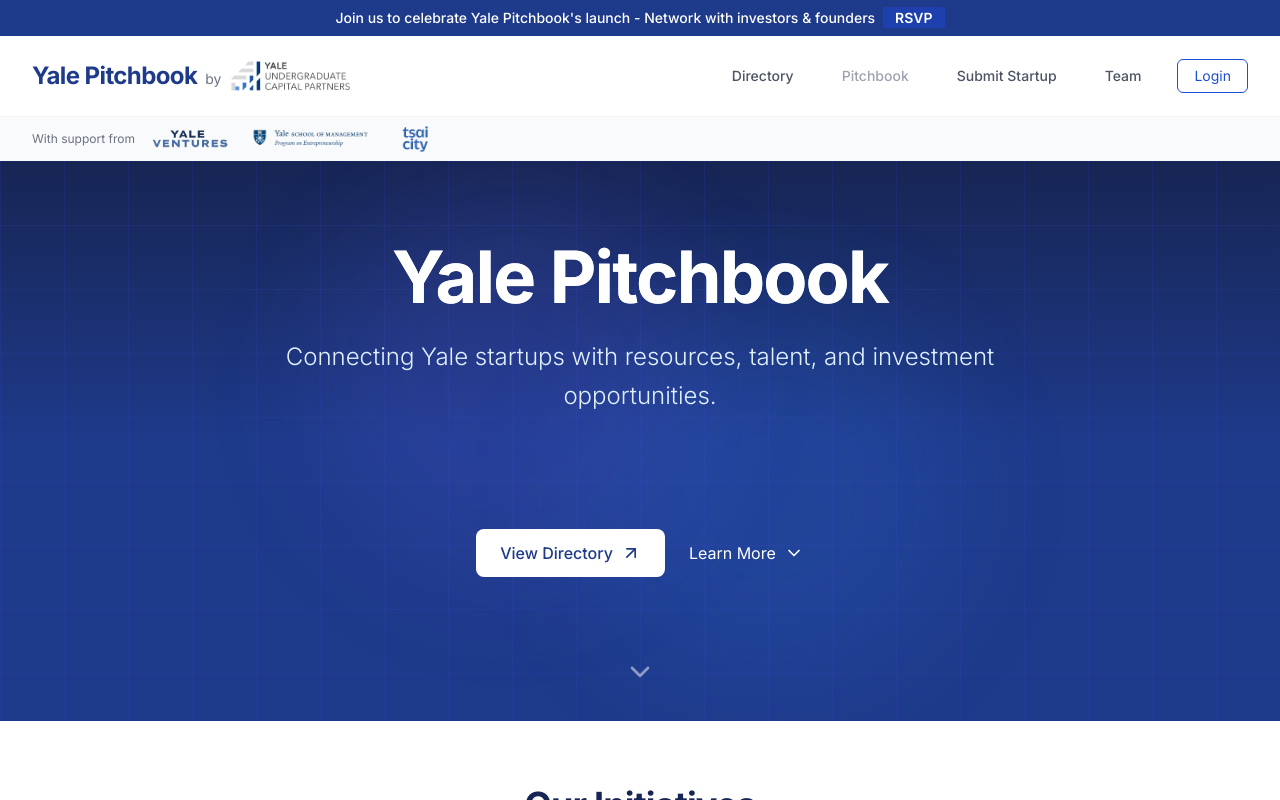
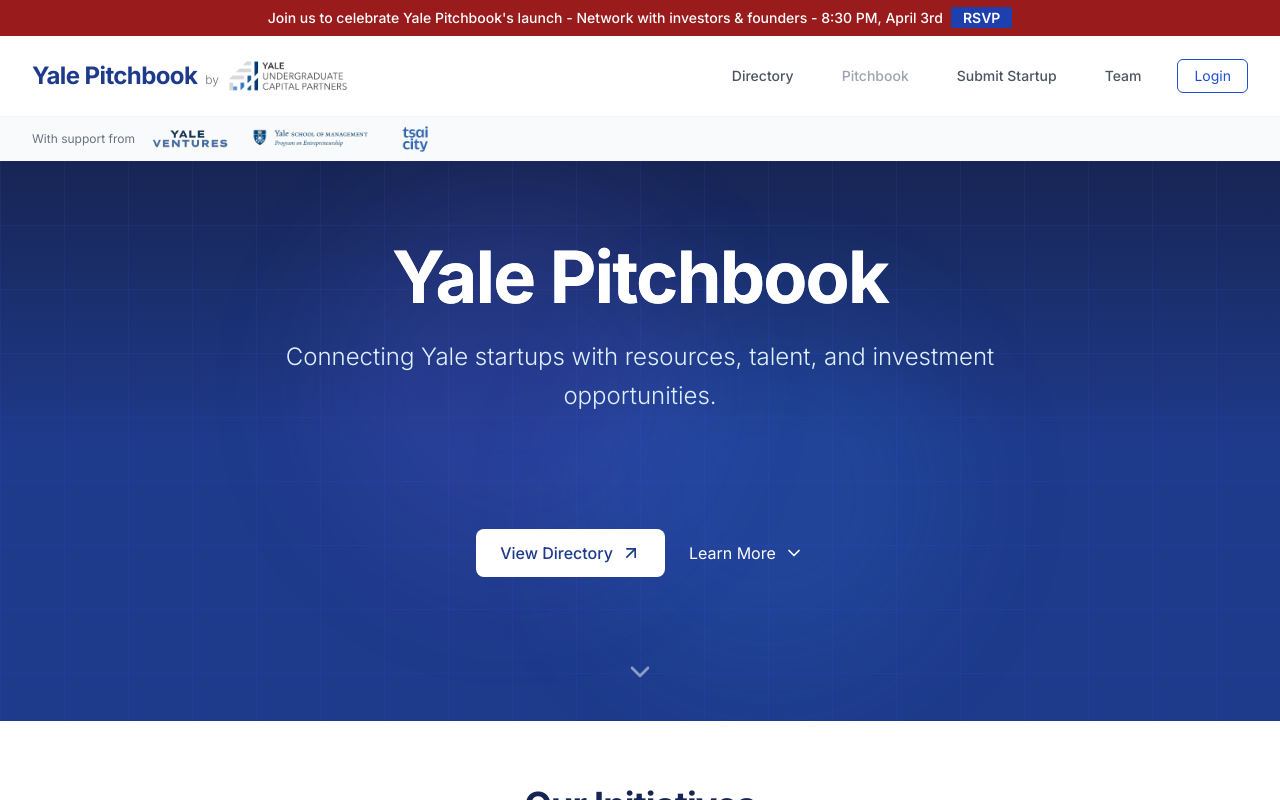
Before and after one commit to AadiKrishna02/yale-startups-directory, a Next.js app: page / in a window 1280 px wide. Built offline with nearby package versions, Linux system fonts and the light colour scheme.

Commit message:
Update Header.tsx

```diff
--- a/components/Header.tsx
+++ b/components/Header.tsx
@@ -58,11 +58,11 @@ export default function Header() {
   return (
     <header className="sticky top-0 bg-white/90 backdrop-blur-md z-50 shadow-sm">
       {/* Enhanced announcement banner */}
-      <div className="bg-blue-800 text-white py-2">
+      <div className="bg-red-800 text-white py-2">
         <div className="max-w-7xl mx-auto px-4 sm:px-6 lg:px-8">
           <div className="flex items-center justify-center">
             <div className="text-sm font-medium text-center">
-              Join us to celebrate Yale Pitchbook's launch - Network with investors & founders
+              Join us to celebrate Yale Pitchbook's launch - Network with investors & founders - 8:30 PM, April 3rd
               <a
                 href="https://lu.ma/5d47dx6x"
                 target="_blank"
@@ -84,7 +84,7 @@ export default function Header() {
                 <span className="text-blue-800 font-bold text-2xl tracking-tight mr-1">
                   Yale Pitchbook
                 </span>
-                <span className="text-gray-500 text-sm font-normal ml-1 mr-2">by</span>
+                <span className="text-gray-500 text-xs font-light ml-1 mr-2">by</span>
               </Link>
               <a
                 href="https://yucp.org"
```
